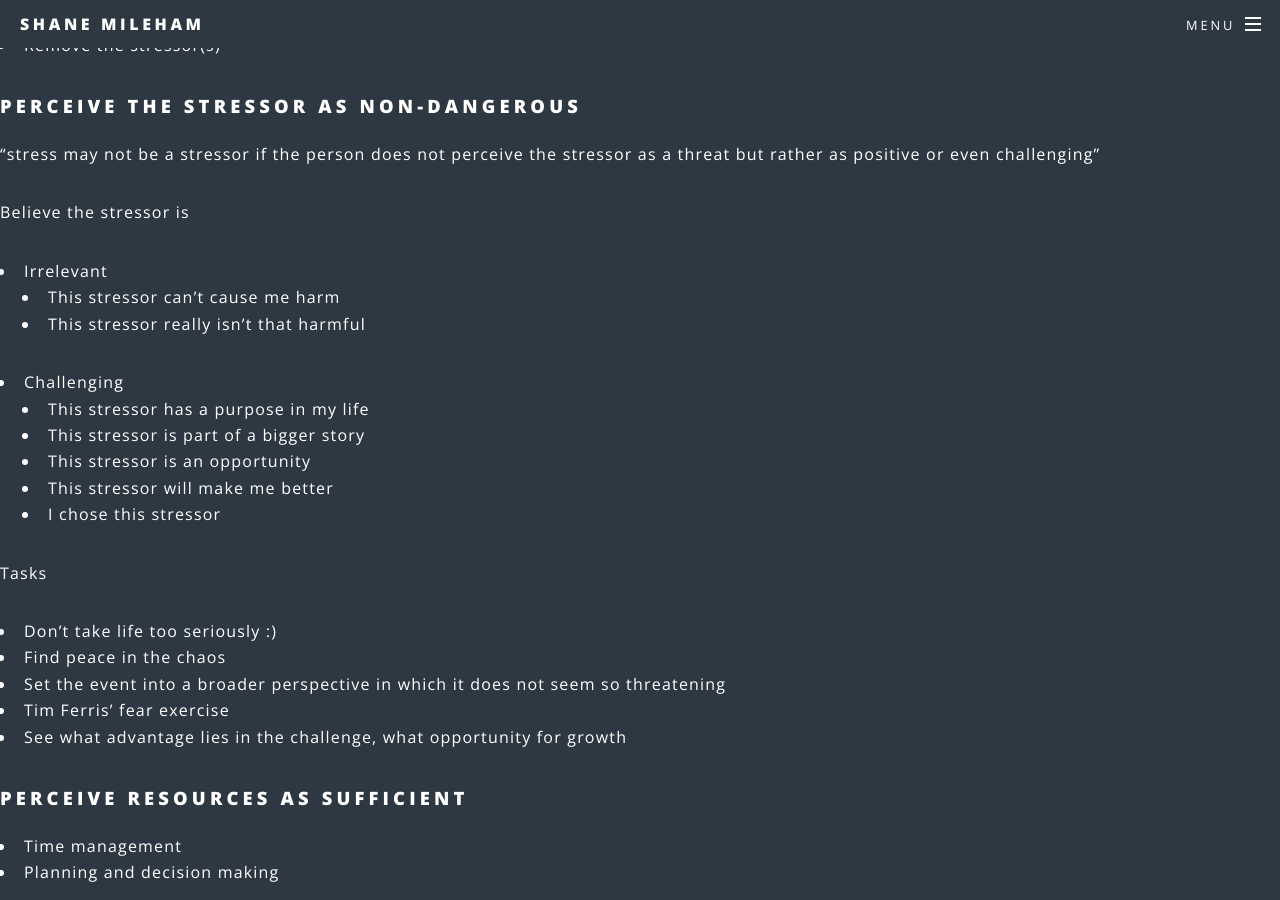
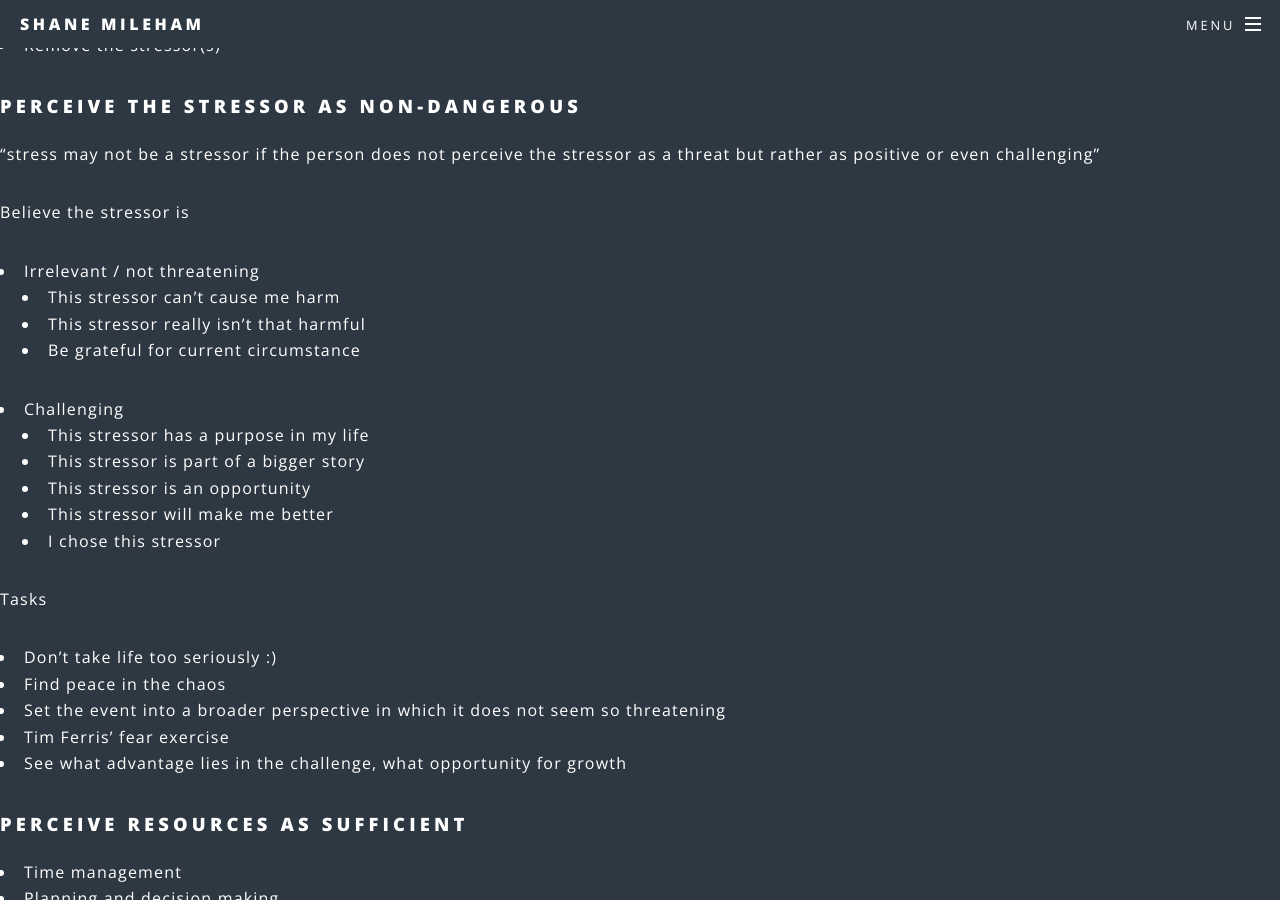
Before and after one commit to shanemileham/shanemileham.github.io, a Jekyll site: the page built from _kb/psychology/emotions/stress.md, in a window 1280 px wide and 900 px high, scrolled down 1180 px. Built offline with Jekyll 4.4.1, drawn with Linux system fonts in a browser that asks for light colours; comment, search, counter and statistics services are not loaded; some of the changed text lies outside the part shown.

Commit message:
Psych stress additions

```diff
--- a/_kb/psychology/emotions/stress.md
+++ b/_kb/psychology/emotions/stress.md
@@ -41,9 +41,10 @@ Stress can therefore be managed by
 "stress may not be a stressor if the person does not perceive the stressor as a threat but rather as positive or even challenging"
 
 Believe the stressor is
-- Irrelevant
+- Irrelevant / not threatening
   - This stressor can't cause me harm
   - This stressor really isn't that harmful
+  - Be grateful for current circumstance
 - Challenging
   - This stressor has a purpose in my life
   - This stressor is part of a bigger story
```
Also changed, not shown: other parts of _kb/psychology/emotions/stress.md (+2 -0 lines).
